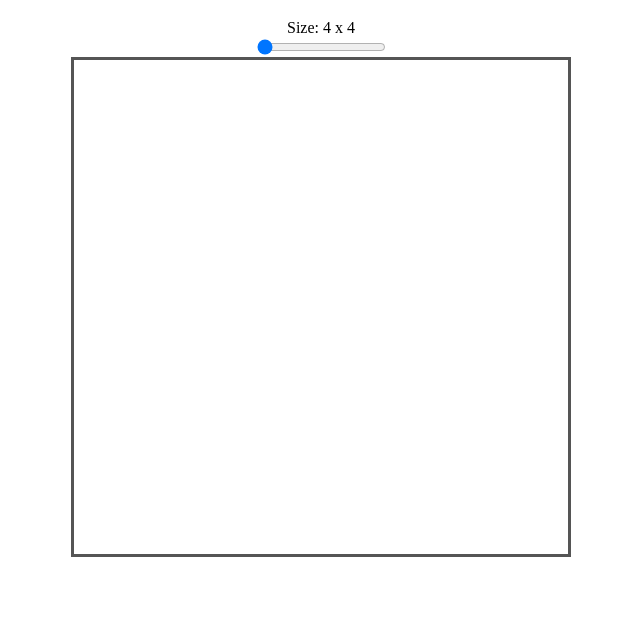
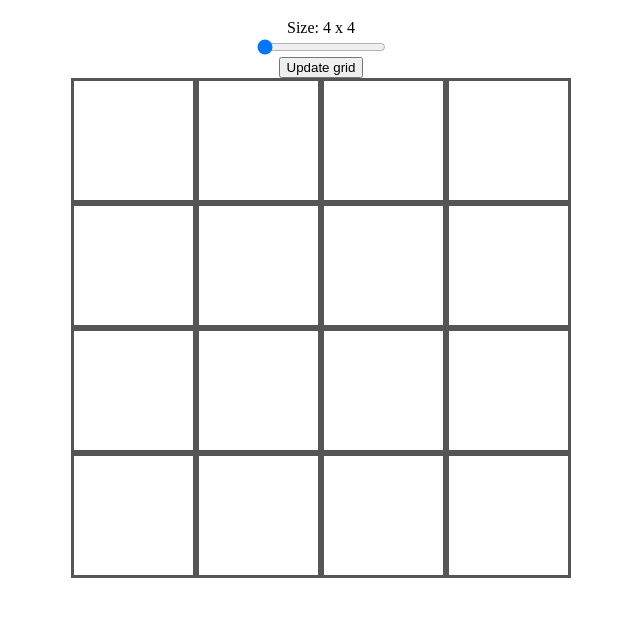
Before and after one commit to nate-tive/etch-a-sketch, a plain HTML site: page index.html in a window 1280 px wide. Shown: the part 69-686 px from the top of the page, without its empty margins (319-959 px from the left). Drawn offline with Linux system fonts and the light colour scheme.

Commit message:
make grid size changeable

```diff
--- a/index.html
+++ b/index.html
@@ -11,9 +11,11 @@
 </head>
 <body>
     <h1>Etch a Sketch</h1>
-    <label for="size">Size: <span id="grid-size">4 x 4</span></label>
-    <input type="range" id="size" name="size" min="0" max="4" value="0" onchange="updateRange();">
-    <div id="grid-container">
+    <label for="size">Size: <span id="grid-size"></span></label>
+    <input type="range" id="size" name="size" min="0" max="3" value="0" onchange="updateRange();">
+    <button id="grid-update" onclick="updateGrid()">Update grid</button>
+    <div id="main">
+        <div id="grid-container"></div>
     </div>
 </body>
 </html>
--- a/script.js
+++ b/script.js
@@ -1,22 +1,53 @@
-const gridContainer = document.querySelector("#grid-container");
+let gridContainer = document.querySelector("#grid-container");
 const grids = document.createElement("div");
 const range = document.getElementById('size');
 const rangeLabel = document.querySelector('label');
 const gridSizes = [ 4, 8, 16, 32, 64 ];
+const contentBody = document.getElementById('main');
+
+document.getElementById('grid-size').textContent = `${gridSizes[range.value]} x ${gridSizes[range.value]}`;
 
 function updateRange() {
-    console.log(range.value)
-    document.getElementById('grid-size').textContent = `${gridSizes[range.value]} x ${gridSizes[range.value]}`
+    console.log(range.value);
+    document.getElementById('grid-size').textContent = `${gridSizes[range.value]} x ${gridSizes[range.value]}`;
 }
 
 grids.classList.add("grid")
 
+
 gridContainer.appendChild(grids);
 
-let size = document.getElementById(`size`).value;
-console.log(size)
-for (let i = 1; i < size * size; i++) {
+
+let size = range.value;
+
+console.log(size, gridSizes[size]);
+
+for (let i = 1; i < gridSizes[size] * gridSizes[size]; i++) {
     gridContainer.appendChild(grids.cloneNode());
 }
-gridContainer.style.gridTemplateColumns = `repeat(${size}, 1fr)`;
-gridContainer.style.gridTemplateRows =  `repeat(${size}, 1fr)`;
+gridContainer.style.gridTemplateColumns = `repeat(${gridSizes[size]}, 1fr)`;
+gridContainer.style.gridTemplateRows =  `repeat(${gridSizes[size]}, 1fr)`;
+
+function randomColor() {
+    let num = Math.floor(Math.random()*255);
+    let color = `rgb(${Math.floor(Math.random()*255)},${Math.floor(Math.random()*255)},${Math.floor(Math.random()*255)})`;
+    console.log(color);
+}
+
+function updateGrid() {
+    size = range.value;
+    gridContainer.remove();
+    const newGrid = document.createElement('div');
+    newGrid.id = 'grid-container';
+    contentBody.appendChild(newGrid);
+    gridContainer = document.querySelector("#grid-container");
+
+    for (let i = 0; i < gridSizes[size] * gridSizes[size]; i++) {
+        gridContainer.appendChild(grids.cloneNode());
+    }
+    gridContainer.style.gridTemplateColumns = `repeat(${gridSizes[size]}, 1fr)`;
+    gridContainer.style.gridTemplateRows =  `repeat(${gridSizes[size]}, 1fr)`;
+}
+
+const allGrids = document.querySelectorAll('.grid');
+//allGrids.addEventListener(`click`, randomColor());
```
